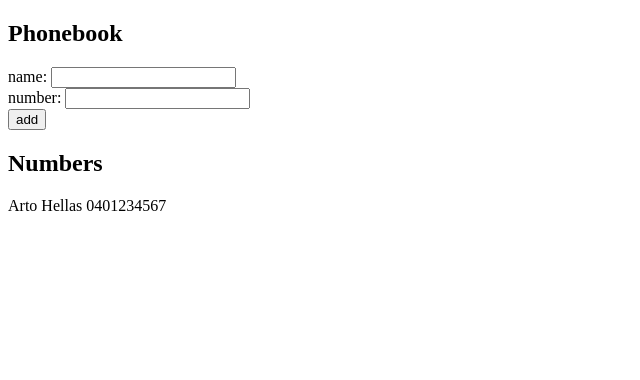
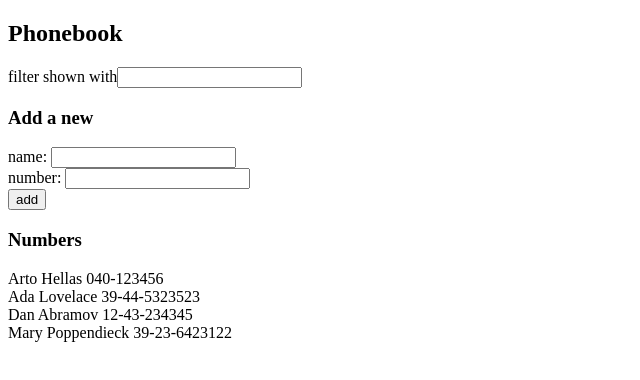
Before and after one commit to KMNTJ/fullstack-open, a React (Vite) app: page / in a window 1280 px wide. Shown: the top 380 px of the page, without its empty margins (0-640 px from the left). Built offline with nearby package versions, Linux system fonts and the light colour scheme.

Commit message:
2.9 puhelinluettelo step4 done

```diff
--- a/src/App.jsx
+++ b/src/App.jsx
@@ -10,10 +10,23 @@ const Numbers = ({ persons }) => {
   );
 };
 
+const Filter = ({handleChange}) => {
+  return (
+    <div>filter shown with<input onChange={handleChange}></input></div>
+  )
+}
+
 const App = () => {
-  const [persons, setPersons] = useState([{ name: "Arto Hellas", number: '0401234567' }]);
+  const [persons, setPersons] = useState([
+    { name: 'Arto Hellas', number: '040-123456' },
+    { name: 'Ada Lovelace', number: '39-44-5323523' },
+    { name: 'Dan Abramov', number: '12-43-234345' },
+    { name: 'Mary Poppendieck', number: '39-23-6423122' }
+  ])
+  const [shownPersons, setShownPersons] = useState(persons);
   const [newName, setNewName] = useState('');
   const [newNumber, setNewNumber] = useState('');
+
 
   const addPerson = (event) => {
     event.preventDefault();
@@ -35,9 +48,17 @@ const App = () => {
     setNewNumber(event.target.value);
   };
 
+  const filterValueChange = (event) => {
+    const currentFilter = event.target.value;
+    const filteredPersons = persons.filter((x) => x.name.toLowerCase().indexOf(currentFilter.toLowerCase()) !== -1)
+    setShownPersons(filteredPersons);
+  };
+
   return (
     <div>
       <h2>Phonebook</h2>
+      <Filter handleChange={filterValueChange}></Filter>
+      <h3>Add a new</h3>
       <form onSubmit={addPerson}>
         <div>
           name: <input value={newName} onChange={nameChange} />
@@ -49,8 +70,8 @@ const App = () => {
           <button type="submit">add</button>
         </div>
       </form>
-      <h2>Numbers</h2>
-      <Numbers persons={persons}></Numbers>
+      <h3>Numbers</h3>
+      <Numbers persons={shownPersons}></Numbers>
     </div>
   );
 };
```
